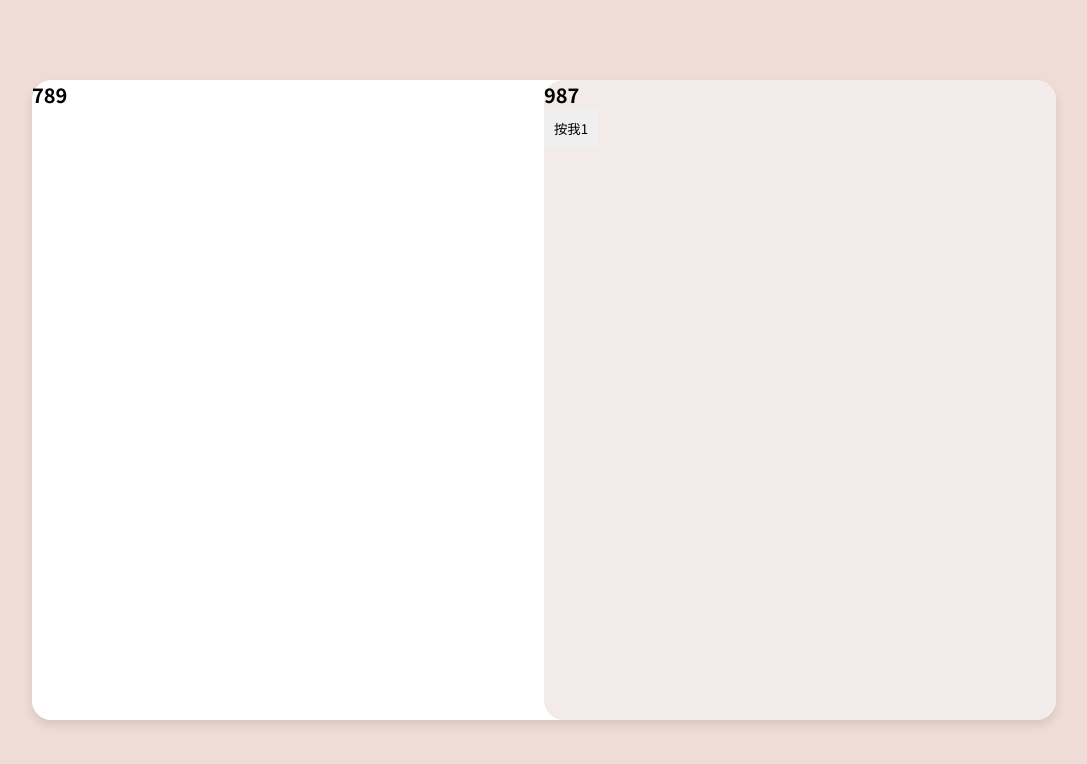
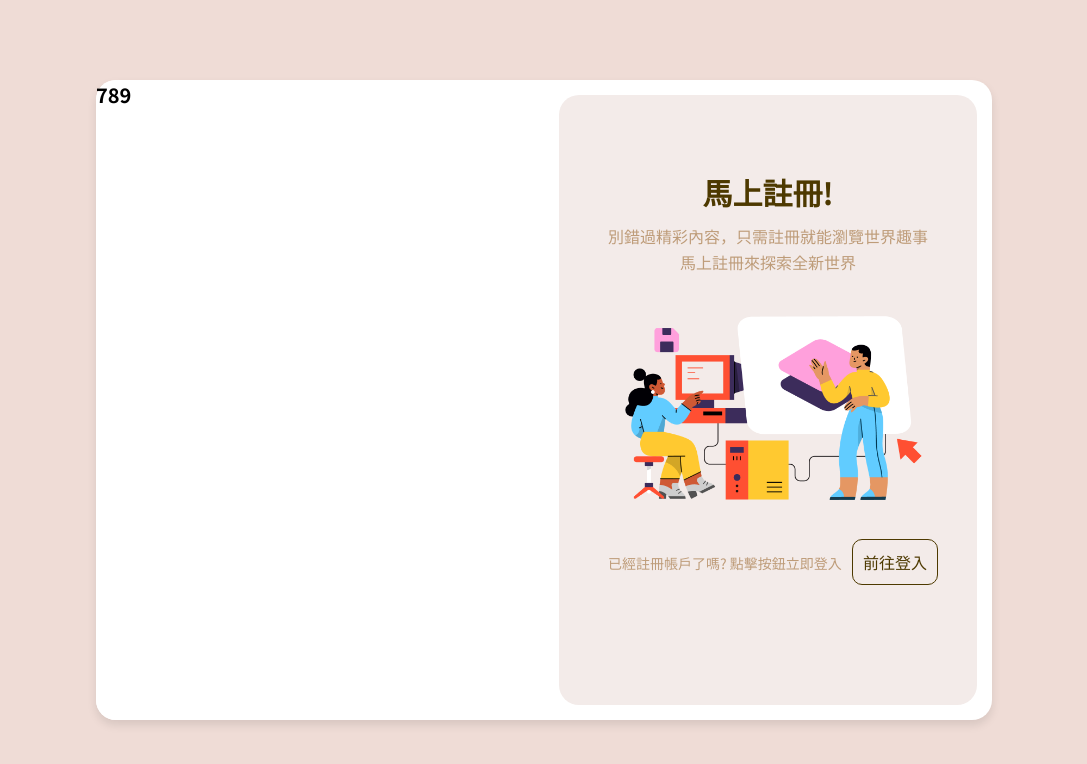
Before and after one commit to bdk27/vue_login, a Vue app: page / in a window 1280 px wide. Both pictures are taken after a click on the button "註冊新帳戶". Shown: the top 764 px of the page, without its empty margins (96-1183 px from the left). Built offline with nearby package versions, Linux system fonts and the light colour scheme.

Commit message:
add create-right

```diff
--- a/src/components/Login.vue
+++ b/src/components/Login.vue
@@ -59,9 +59,18 @@
                 <h1>789</h1>
             </div>
             <div class="create-right">
-                <h1>987</h1>
-                <div class="btn">
-                    <button @click="isHidden">按我1</button>
+                <div class="create-right-content">
+                    <div class="text">
+                        <h1>馬上註冊!</h1>
+                        <p>別錯過精彩內容，只需註冊就能瀏覽世界趣事<br>馬上註冊來探索全新世界</p>
+                    </div>
+                    <div class="image">
+                        <img src="../assets/img/people-and-technology.png">
+                    </div>
+                    <div class="btn">
+                        <span>已經註冊帳戶了嗎? 點擊按鈕立即登入</span>
+                        <button @click="isHidden">前往登入</button>
+                    </div>
                 </div>
                 <div class="loose-leaf">
                     <div class="circle"></div>
@@ -129,8 +138,8 @@
         position: absolute;
         top: 10%;
         bottom: 10%;
-        left: 10%;
-        right: 10%;
+        left: 15%;
+        right: 15%;
         background-color: #fff;
         display: flex;
         align-items: center;
@@ -191,7 +200,7 @@
                     }
                 }
                 .image {
-                    padding: 0 5rem;
+                    margin: 0 2rem;
                     img {
                         width: 100%;
                     }
@@ -200,7 +209,7 @@
                     span {
                         font-size: 1.4rem;
                         color: $lightText;
-                        padding: 1.5rem;
+                        padding: 1rem;
                     }
                     button {
                         border: 1px solid $darkText;
@@ -341,12 +350,55 @@
             border-radius: 2rem;
         }
         .create-right {
-            position: relative;
             width: 50%;
             height: 100%;
-            background-color: $mainColor;
             border-radius: 2rem;
-
+            padding: 1.5rem;
+            .create-right-content {
+                @extend %login-content;
+                background-color: $mainColor;
+                border-radius: 2rem;
+                padding: 1.5rem;
+                .text {
+                    text-align: center;
+                    margin-top: 5rem;
+                    h1 {
+                        font-size: 3rem;
+                        padding: 1rem;
+                        color: $darkText;
+                    }
+                    p {
+                        font-size: 1.6rem;
+                        color: $lightText;
+                        line-height: 1.6em;
+                    }
+                }
+                .image {
+                    margin: 0 2rem;
+                    img {
+                        width: 100%;
+                    }
+                }
+                .btn {
+                    span {
+                        font-size: 1.4rem;
+                        color: $lightText;
+                        padding: 1rem;
+                    }
+                    button {
+                        border: 1px solid $darkText;
+                        border-radius: 1rem;
+                        background-color: transparent;
+                        color: $darkText;
+                        font-size: 1.6rem;
+                    }
+                    button:hover {
+                        background-color: $darkText;
+                        color: #fff;
+                        transition: .5s;
+                    }
+                }
+            }
         }
     }
 
@@ -371,7 +423,7 @@
                         }
                     }
                     .image {
-                        padding: 0;
+                        margin: 0;
                     }
                     .btn {
                         text-align: center;
```
